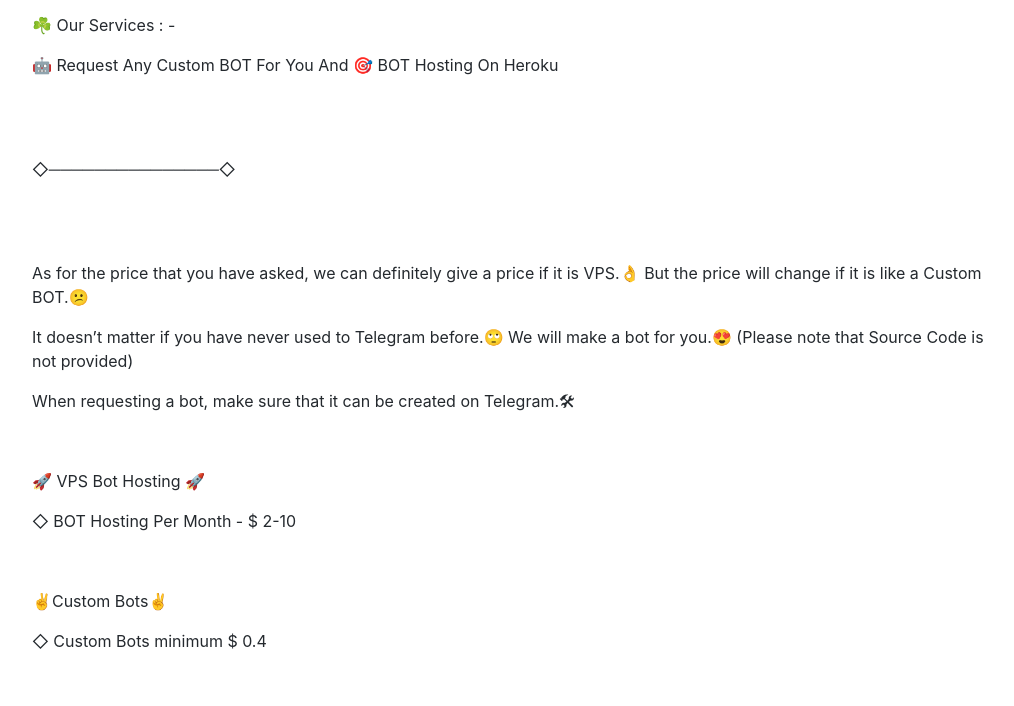
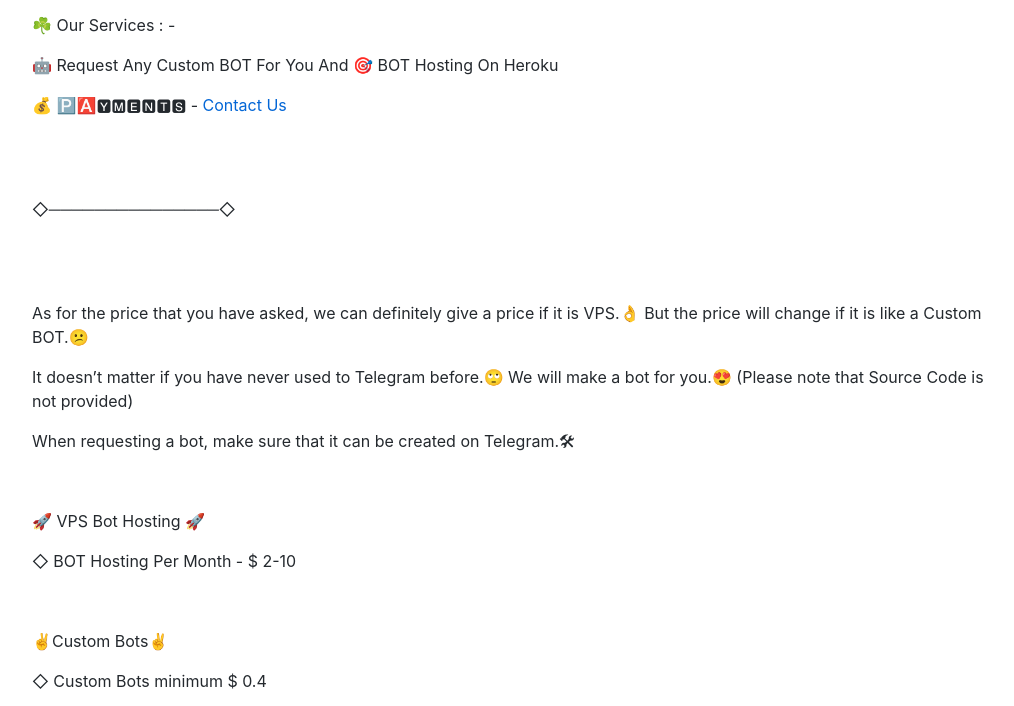
Before and after one commit to Monster-ZeroX/Premium-Bots-Services, a plain HTML site: page index.html in a window 1280 px wide. Shown: the part 86-792 px from the top of the page, without its empty margins (118-1132 px from the left). Drawn offline with Linux system fonts and the light colour scheme; a script that the page names is missing.

Commit message:
Update index.html

```diff
--- a/index.html
+++ b/index.html
@@ -42,6 +42,9 @@
 <p>☘️ Our Services : -</p>
 
 <p>🤖 Request Any Custom BOT For You And 🎯 BOT Hosting On Heroku</p>
+
+
+<p>💰 🅿️🅰️🆈🅼🅴🅽🆃🆂 -  <a href="https://t.me/Premium_Bot_Service_Robot">Contact Us</a></p>
 
 <p><br />
 <br /></p>
```
